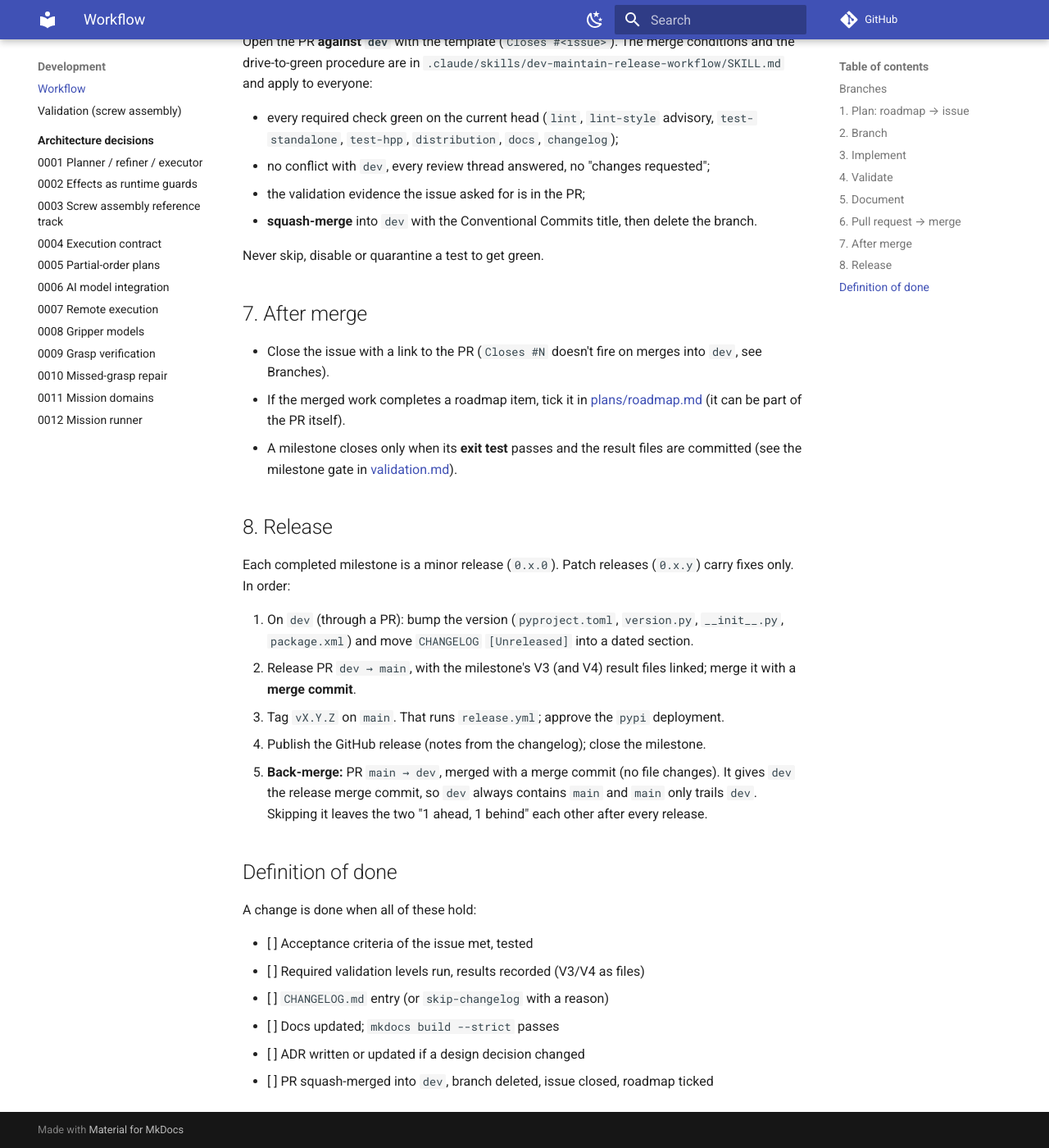
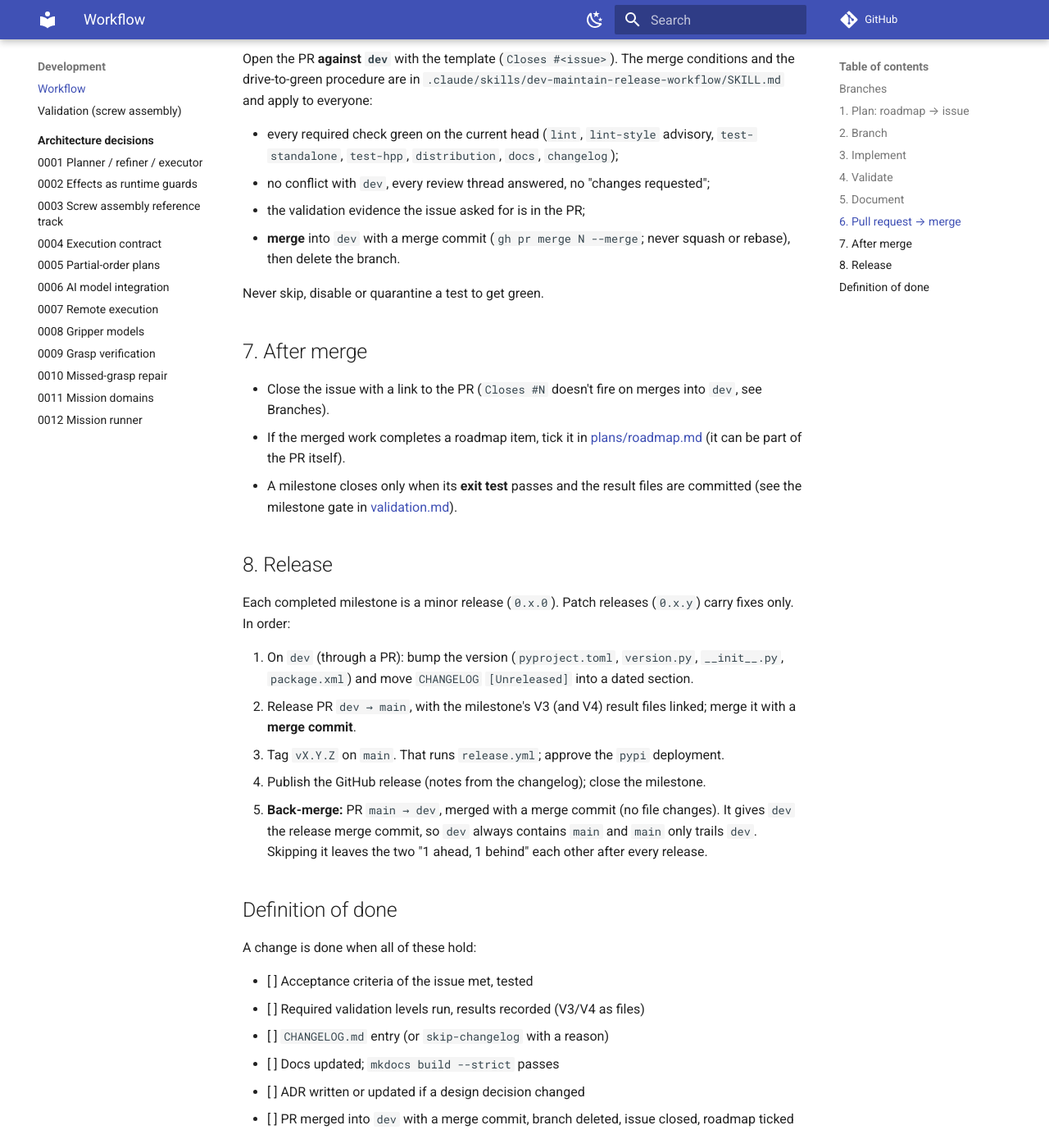
Before and after one commit to thanhndv212/long-tamp, an MkDocs documentation site: the page built from docs/development/workflow.md, in a window 1280 px wide and 1400 px high, scrolled down 2368 px. Shown: the whole window at 82% size. Built offline with MkDocs 1.6.1 and Material for MkDocs 9.7.7, drawn with Linux system fonts in a browser that asks for light colours; comment, search, counter and statistics services are not loaded; some of the changed text lies outside the part shown.

Commit message:
docs(workflow): merge PRs with a merge commit, never squash or rebase
The workflow skill, CONTRIBUTING, the workflow doc and the PR template all
said to squash-merge into dev, which is how #206 and #207 lost their
per-purpose commits (dev was rebuilt with them and a merge commit per PR,
2026-11-05). Every PR now merges with gh pr merge --merge.

```diff
--- a/docs/development/workflow.md
+++ b/docs/development/workflow.md
@@ -15,7 +15,7 @@ flowchart LR
   E --> F[Validate V0-V4]
   F --> G[PR: docs + CHANGELOG]
   G --> H[CI green + review]
-  H --> I[Squash-merge into dev, delete branch]
+  H --> I[Merge commit into dev, delete branch]
   I --> J[Close issue, tick roadmap]
   J -->|milestone done| K[Milestone gate on dev]
   K --> L[Release PR dev to main, tag]
@@ -27,7 +27,7 @@ flowchart LR
 | Branch | Role | Receives |
 |---|---|---|
 | `main` | Released code. What PyPI and the docs site reflect. Tags `vX.Y.Z` are cut here. | Release PRs from `dev`, hotfix PRs |
-| `dev` | Integration branch. All roadmap work lands here first. | Squash-merged feature/fix PRs |
+| `dev` | Integration branch. All roadmap work lands here first. | Feature/fix PRs, each merged with a merge commit |
 | `feature/<issue>-<slug>`, `fix/…`, `refactor/…`, `docs/…`, `chore/…` | One issue (or a coherent part of one) | — |
 
 - Feature work branches from `dev` and opens its PR **against `dev`**.
@@ -101,7 +101,8 @@ and apply to everyone:
   `test-standalone`, `test-hpp`, `distribution`, `docs`, `changelog`);
 - no conflict with `dev`, every review thread answered, no "changes requested";
 - the validation evidence the issue asked for is in the PR;
-- **squash-merge** into `dev` with the Conventional Commits title, then delete the branch.
+- **merge** into `dev` with a merge commit (`gh pr merge N --merge`; never squash or
+  rebase), then delete the branch.
 
 Never skip, disable or quarantine a test to get green.
 
@@ -138,4 +139,4 @@ A change is done when all of these hold:
 - [ ] `CHANGELOG.md` entry (or `skip-changelog` with a reason)
 - [ ] Docs updated; `mkdocs build --strict` passes
 - [ ] ADR written or updated if a design decision changed
-- [ ] PR squash-merged into `dev`, branch deleted, issue closed, roadmap ticked
+- [ ] PR merged into `dev` with a merge commit, branch deleted, issue closed, roadmap ticked
```
Also changed, not shown: .claude/skills/dev-maintain-release-workflow/SKILL.md (+9 -6 lines), CONTRIBUTING.md (+2 -2 lines), .github/pull_request_template.md.
